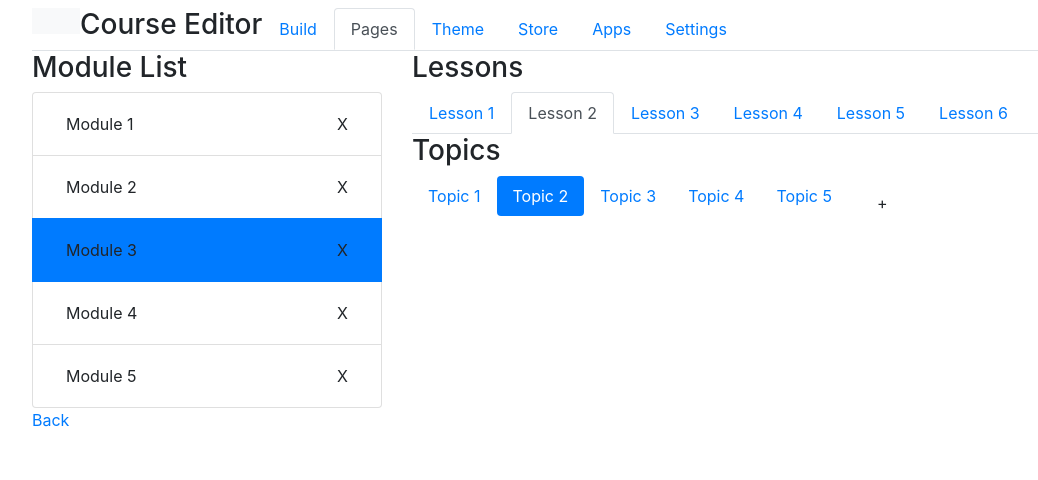
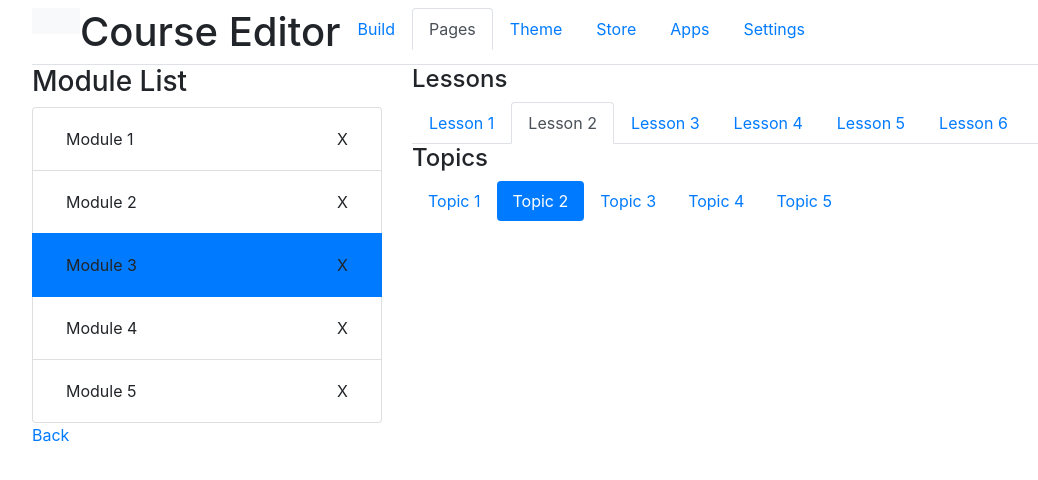
Before and after one commit to anuk1998/cs4550-summer12020-anuk1998-client-react, a React (Create React App) app: page /editor in a window 1280 px wide. Shown: the top 480 px of the page, without its empty margins (53-1091 px from the left). Built offline with nearby package versions, Linux system fonts and the light colour scheme.

Commit message:
edit course layout

```diff
--- a/src/components/CourseCardComponent.js
+++ b/src/components/CourseCardComponent.js
@@ -81,10 +81,12 @@ export default class CourseCardComponent extends React.Component {
 
                         </tr>
                         <tr>
-                            <td>{this.state.courses.owner}</td>
+                            <div class="card-body">
+                                Owner: {this.state.courses.owner}
 
-                            <td>{this.state.courses.modified}</td>
 
+                                <td>Last Modified: {this.state.courses.modified}</td>
+                            </div>
 
                         </tr>
 
--- a/src/components/CourseEditor.js
+++ b/src/components/CourseEditor.js
@@ -20,10 +20,11 @@ const CourseEditor = () => {
                                     data-target="#navbarNav" aria-controls="navbarNav" aria-expanded="false"
                                     aria-label="Toggle navigation">
                                 <span className="navbar-toggler-icon"></span>
-                            </button></nav>
+                            </button>
+                        </nav>
 
                     </li>
-                    <li><h3>Course Editor</h3></li>
+                    <li><h1>Course Editor</h1></li>
                     <li className="nav-item">
                         <a className="nav-link">Build</a>
                     </li>
--- a/src/components/CourseGridComponent.js
+++ b/src/components/CourseGridComponent.js
@@ -6,7 +6,7 @@ export default class CourseGridComponent extends React.Component {
         return (
             <div>
                 <div className="container-fluid">
-                    <h1>Course Grid</h1>
+                    <h3>Course Grid</h3>
                     <div className="card-deck">
                         {
                             this.props.courses.map(course =>
--- a/src/components/LessonTabsComponent.js
+++ b/src/components/LessonTabsComponent.js
@@ -2,7 +2,7 @@ import React from "react"
 
 const LessonTabsComponent = () =>
     <div>
-        <h3>Lessons</h3>
+        <h4>Lessons</h4>
 
         <ul className="nav nav-tabs">
             <li className="nav-item">
--- a/src/components/ModuleListComponent.js
+++ b/src/components/ModuleListComponent.js
@@ -32,7 +32,7 @@ const ModuleListComponent = () =>
             <li className="list-group-item active module-x ">
                 <button
                     className="btn btn-white"> Module
-                  3
+                    3
                 </button>
                 <button
                     className="btn btn-white float-right wbdv-module-item-delete-btn"
@@ -43,7 +43,7 @@ const ModuleListComponent = () =>
             <li className="list-group-item  module-x ">
                 <button
                     className="btn btn-white"> Module
-                 4
+                    4
                 </button>
                 <button
                     className="btn btn-white float-right wbdv-module-item-delete-btn"
@@ -54,7 +54,7 @@ const ModuleListComponent = () =>
             <li className="list-group-item module-x ">
                 <button
                     className="btn btn-white"> Module
-                 5
+                    5
                 </button>
                 <button
                     className="btn btn-white float-right wbdv-module-item-delete-btn"
--- a/src/components/TopicPillsComponent.js
+++ b/src/components/TopicPillsComponent.js
@@ -2,7 +2,7 @@ import React from "react"
 
 const TopicPillsComponent = () =>
     <div>
-        <h3>Topics</h3>
+        <h4>Topics</h4>
 
         <ul class="nav nav-pills wbdv-topic-pill-list">
             <li class="nav-item wbdv-topic-pill">
@@ -20,13 +20,7 @@ const TopicPillsComponent = () =>
             <li class="nav-item wbdv-topic-pill">
                 <a class="nav-link" href="#">
                     Topic 5</a></li>
-            <li class="nav-item ">
-                <a class="nav-link" href="#">
 
-                    <button class="btn btn-default wbdv-topic-add-btn">+</button>
-
-
-                </a></li>
 
         </ul>
     </div>
```
